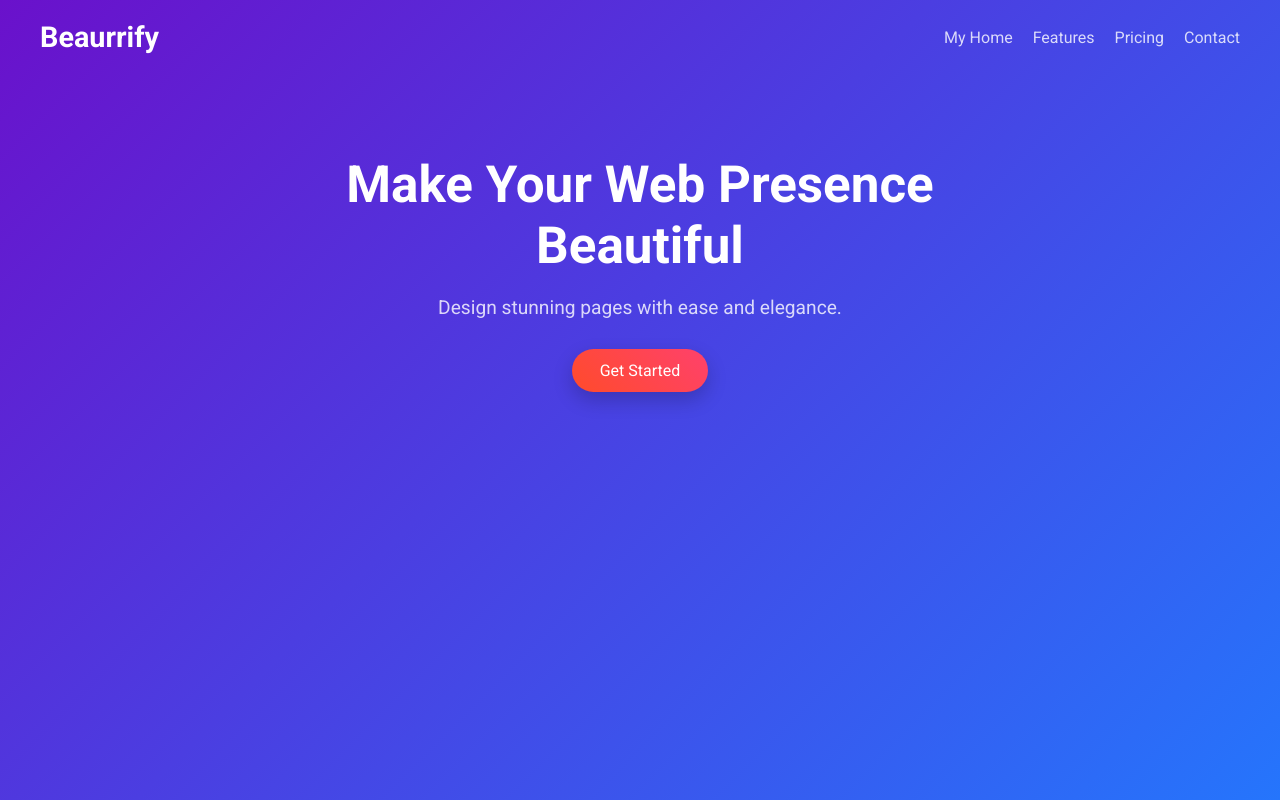
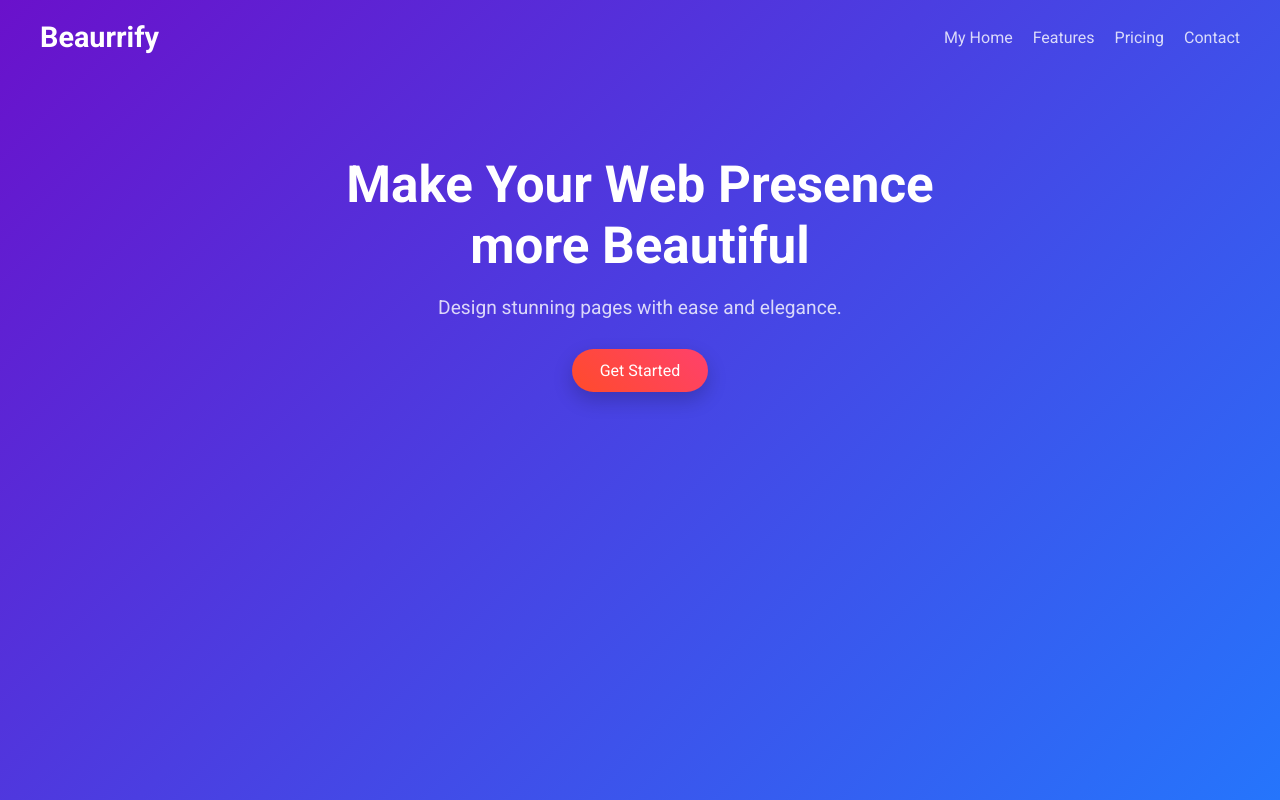
Before and after one commit to Moezzz-star/git_revision, a plain HTML site: page index.html in a window 1280 px wide. Drawn offline with Linux system fonts and the light colour scheme.

Commit message:
Update index.html

```diff
--- a/index.html
+++ b/index.html
@@ -19,7 +19,7 @@
       </ul>
     </nav>
     <div class="hero-content">
-      <h1>Make Your Web Presence Beautiful</h1>
+      <h1>Make Your Web Presence more Beautiful</h1>
       <p>Design stunning pages with ease and elegance.</p>
       <a href="#" class="btn">Get Started</a>
     </div>
```
